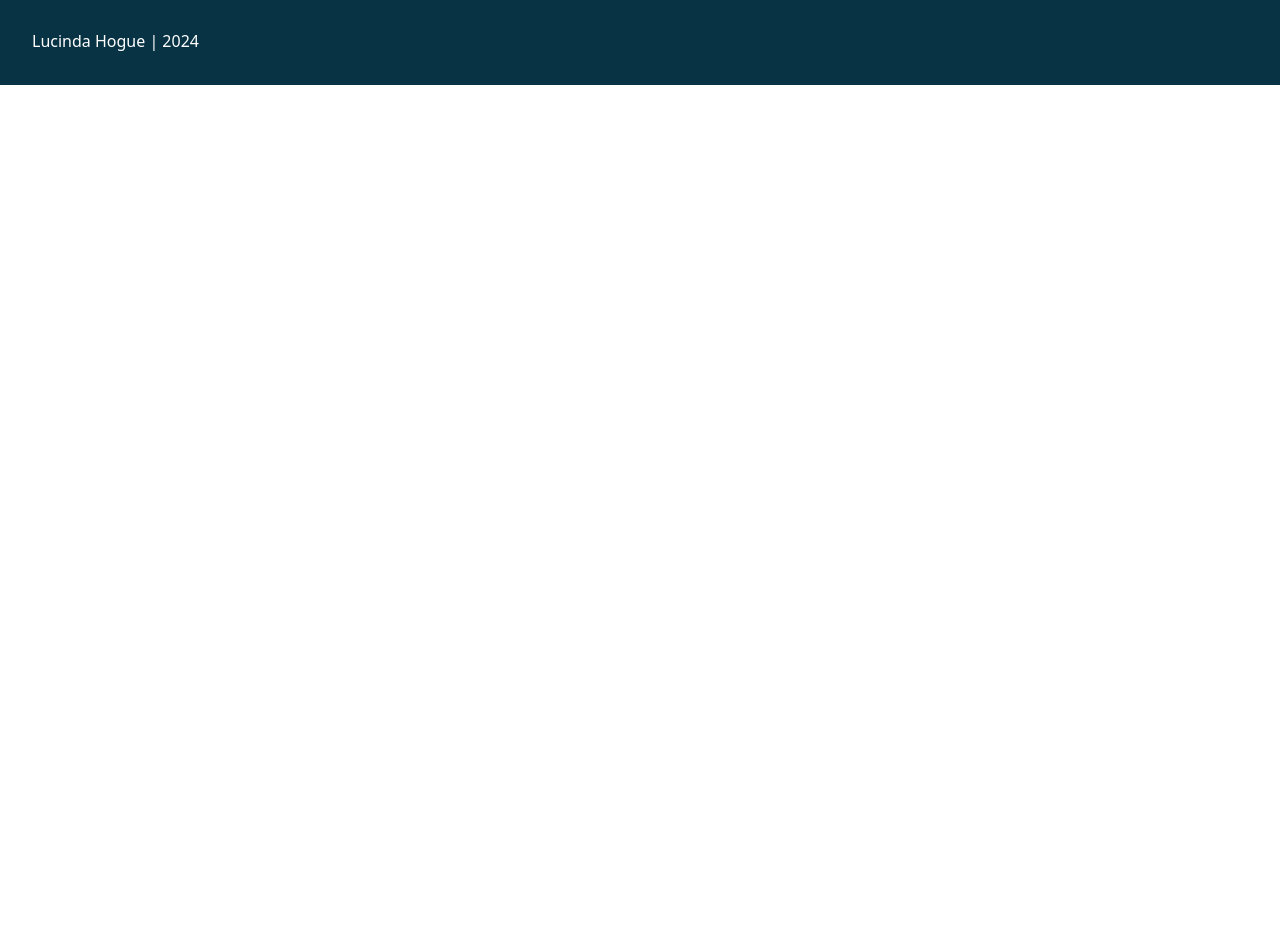
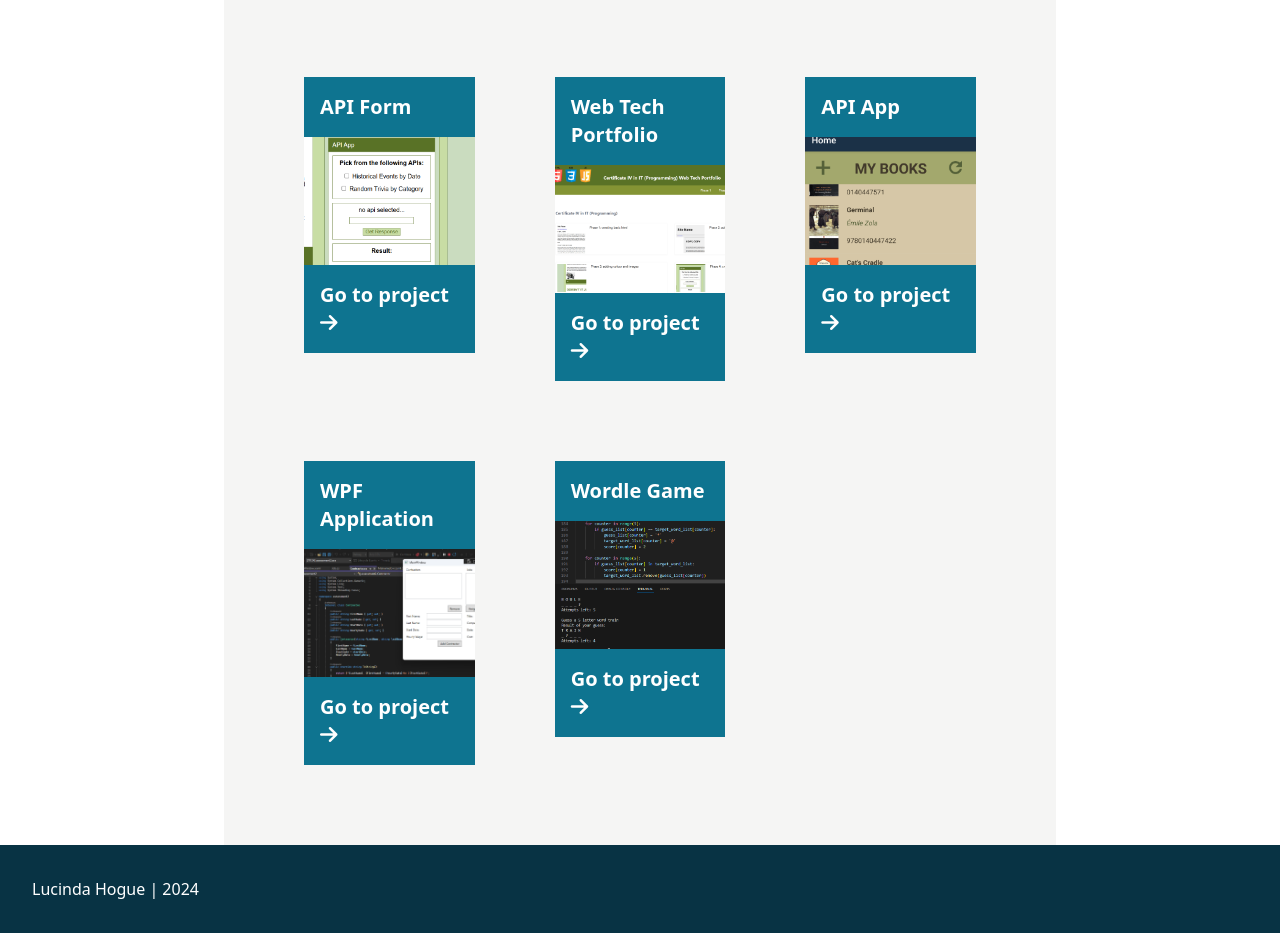
Before and after one commit to lucindajh/C4Prog-LH-PROJ, a website: page projects.html in a window 1280 px wide. Shown: the part 187-1120 px from the top of the page. Before the commit the page ends 800 px from the top, so only its background shows below. Drawn offline with Linux system fonts and the light colour scheme.

Commit message:
feat: completed projects page

```diff
--- a/projects.html
+++ b/projects.html
@@ -7,7 +7,7 @@
     <body>
         <div class="sticky top-0">
             <header class="bg-cyan-950 p-10 flex flex-row">
-                <h1 class="text-white font-bold text-4xl w-11/12">HOME</h1>
+                <h1 class="text-white font-bold text-4xl w-11/12">PROJECTS</h1>
                 <p class="lg:hidden sm:block"><i class="fa-solid fa-bars text-5xl text-white pl-4"></i></p>
             </header>
             <nav class="bg-cyan-700">
@@ -20,8 +20,64 @@
                 </ul>
             </nav>
         </div>
-        <main class="bg-stone-100 mx-36">
-
+        <main class="bg-stone-100 xl:mx-56 lg:mx-36 sm:mx-0">
+            <div class="grid xl:grid-cols-3 lg:grid-cols-2 sm:grid-cols-1 p-10">
+                <section class="text-white text-xl font-bold m-10 h-1/3">
+                    <header class="bg-cyan-700 p-4">
+                        <h1>API Form</h1>
+                    </header>
+                    <main>
+                        <img src="assets/img/api-form.png" class="w-full">
+                    </main>
+                    <footer class="bg-cyan-700 p-4">
+                        <a href="api-form.html" class="hover:text-sky-300"><p>Go to project <i class="fa-solid fa-arrow-right"></i></p></a>
+                    </footer>
+                </section>
+                <section class="text-white text-xl font-bold m-10 h-1/3">
+                    <header class="bg-cyan-700 p-4">
+                        <h1>Web Tech Portfolio</h1>
+                    </header>
+                    <main>
+                        <img src="assets/img/web-tech-portfolio.png" class="w-full">
+                    </main>
+                    <footer class="bg-cyan-700 p-4">
+                        <a href="#" class="hover:text-sky-300"><p>Go to project <i class="fa-solid fa-arrow-right"></i></p></a>
+                    </footer>
+                </section>
+                <section class="text-white text-xl font-bold m-10 h-1/3">
+                    <header class="bg-cyan-700 p-4">
+                        <h1>API App</h1>
+                    </header>
+                    <main>
+                        <img src="assets/img/api-app.png" class="w-full">
+                    </main>
+                    <footer class="bg-cyan-700 p-4">
+                        <a href="#" class="hover:text-sky-300"><p>Go to project <i class="fa-solid fa-arrow-right"></i></p></a>
+                    </footer>
+                </section>
+                <section class="text-white text-xl font-bold m-10 h-1/3">
+                    <header class="bg-cyan-700 p-4">
+                        <h1>WPF Application</h1>
+                    </header>
+                    <main>
+                        <img src="assets/img/wpf-app.png" class="w-full">
+                    </main>
+                    <footer class="bg-cyan-700 p-4">
+                        <a href="#" class="hover:text-sky-300"><p>Go to project <i class="fa-solid fa-arrow-right"></i></p></a>
+                    </footer>
+                </section>
+                <section class="text-white text-xl font-bold m-10 h-1/3">
+                    <header class="bg-cyan-700 p-4">
+                        <h1>Wordle Game</h1>
+                    </header>
+                    <main>
+                        <img src="assets/img/wordle-game.png" class="w-full">
+                    </main>
+                    <footer class="bg-cyan-700 p-4">
+                        <a href="#" class="hover:text-sky-300"><p>Go to project <i class="fa-solid fa-arrow-right"></i></p></a>
+                    </footer>
+                </section>
+            </div>
         </main>
         <footer class="p-8 bg-cyan-950 text-white">
             <h4>Lucinda Hogue | 2024</h4>
```
Also changed, not shown: about.html (+1 -1 lines), index.html (+1 -1 lines), resume.html (+1 -1 lines), assets/css/site.css.
